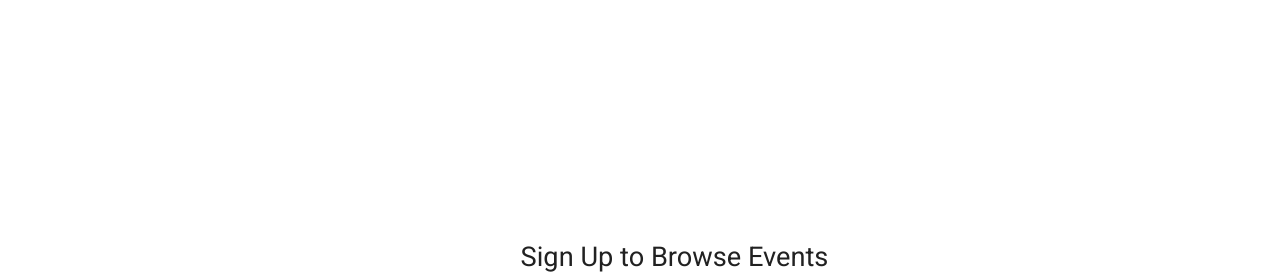
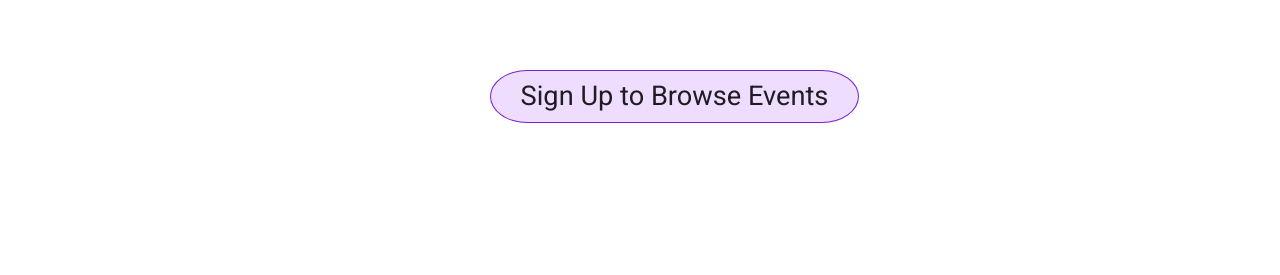
Before and after one commit to VitKo7/vue-gallery, a Vue app: page /home in a window 1280 px wide. Shown: the part 672-947 px from the top of the page. After the commit the page ends 800 px from the top, so only its background shows below. Built offline with nearby package versions, Linux system fonts and the light colour scheme.

Commit message:
add computed into Gallery

```diff
--- a/src/components/photo/PhotoDialog.vue
+++ b/src/components/photo/PhotoDialog.vue
@@ -1,8 +1,11 @@
 <template>
     <v-dialog v-model="dialogVisible" persistent max-width="600">
         <v-card>
+            <!-- <v-card-title class="text-h5 grey lighten-2">
+                {{ photo.title }}
+            </v-card-title> -->
             <v-card-title class="text-h5 grey lighten-2">
-                {{ photo.title }}
+                {{ full_title }}
             </v-card-title>
             <v-card-text>
                 <v-img :src="photo.url" />
@@ -39,6 +42,11 @@ export default {
             this.$emit('input', newValue);
         },
     },
+    computed: {
+        full_title() {
+            return `Назва: ${this.photo.title}`;
+        },
+    },
 };
 </script>
 
--- a/src/pages/HomePage.vue
+++ b/src/pages/HomePage.vue
@@ -7,6 +7,7 @@
                     <h2 class="subtitle">
                         Make sure you check out our upcoming events below
                     </h2>
+
                     <div class="button-block">
                         <button class="button is-xl is-dark">
                             Sign Up to Browse Events
@@ -49,11 +50,15 @@ export default {
     margin-right: auto;
     width: 100%;
     position: absolute;
-    bottom: -150px;
+    bottom: 5px;
     .button {
         margin-right: 50px;
-        padding-left: 50px;
-        padding-right: 50px;
+        padding: 5px 30px;
+        border-style: solid;
+
+        background-color: #eeddff;
+        border: 1px solid #7922cc;
+        border-radius: 280px/200px;
     }
     .welcome {
         width: 400px;
--- a/src/pages/MainPage.vue
+++ b/src/pages/MainPage.vue
@@ -1,9 +1,22 @@
 <template>
-    <div>MAIN</div>
+    <div class="main">
+        <div class="container">
+            <h1 class="title">Welcome to the main page</h1>
+        </div>
+    </div>
 </template>
 
 <script>
 export default {};
 </script>
 
-<style lang="scss" scoped></style>
+<style lang="scss" scoped>
+.main {
+    text-align: center;
+}
+.title {
+    text-shadow: 4px 4px 4px rgba(0, 0, 0, 0.6);
+    padding: 40px 0 20px 0;
+    font-size: 60px;
+}
+</style>
```
